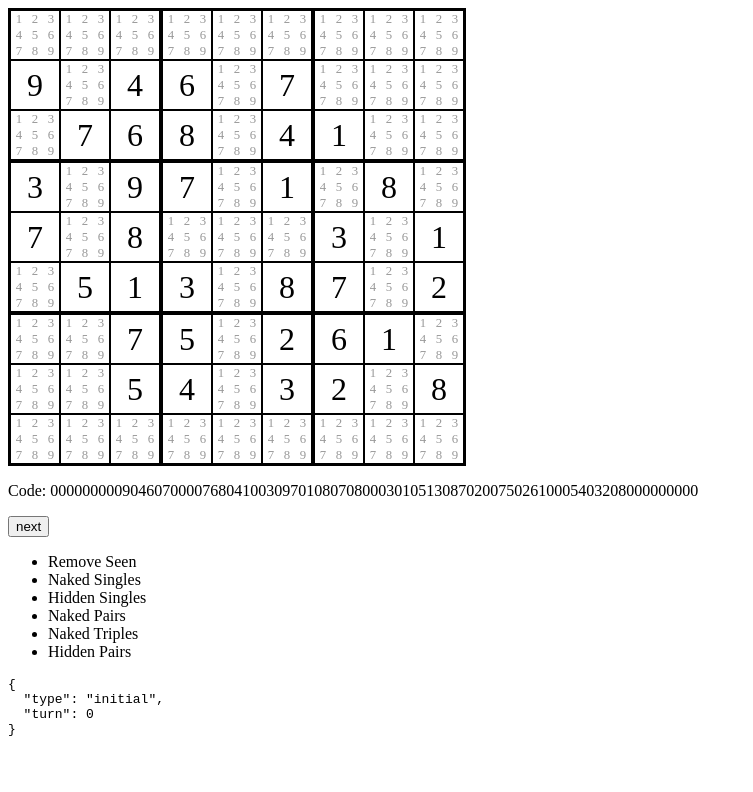
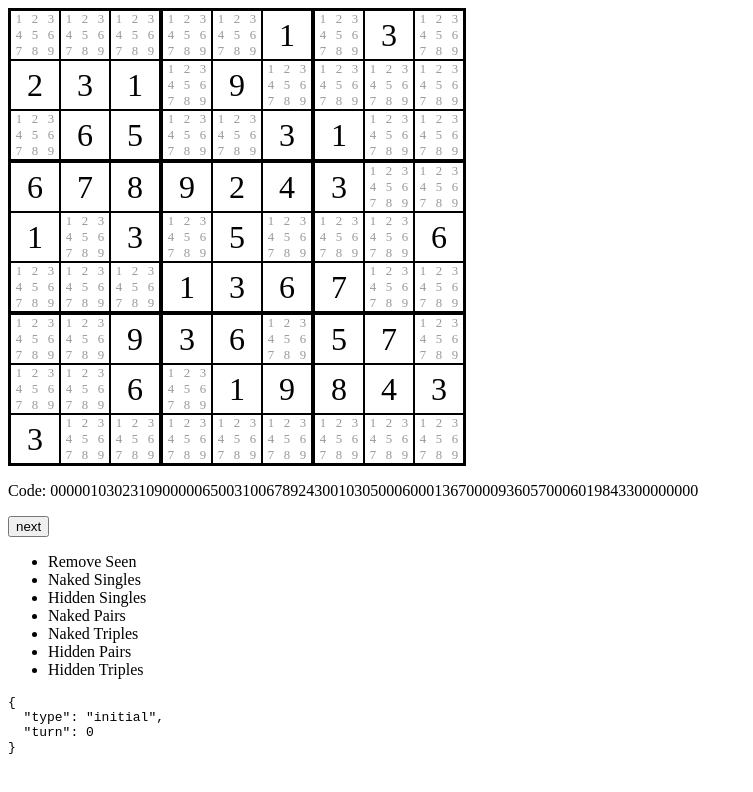
Before and after one commit to phjardas/sudoku, a React (Vite) app: page / in a window 1280 px wide. Shown: the top 792 px of the page, without its empty margins (0-753 px from the left). Built offline with nearby package versions, Linux system fonts and the light colour scheme.

Commit message:
hidden triples

```diff
--- a/src/App.tsx
+++ b/src/App.tsx
@@ -11,10 +11,12 @@ const nakedPair =
 const nakedTriple =
   "294513006600842319300697254000056000040080060000470000730164005900735001400928637";
 const hiddenPairs =
-  ".........9.46.7....768.41..3.97.1.8.7.8...3.1.513.87.2..75.261...54.32.8.........";
+  "000000000904607000076804100309701080708000301051308702007502610005403208000000000";
+const hiddenTriples =
+  "000001030231090000065003100678924300103050006000136700009360570006019843300000000";
 
 export default function App() {
-  const board = useMemo(() => parseBoard(hiddenPairs), []);
+  const board = useMemo(() => parseBoard(hiddenTriples), []);
 
   return <GameDisplay board={board} />;
 }
--- a/src/game/index.ts
+++ b/src/game/index.ts
@@ -8,6 +8,15 @@ export class Cell {
     public value?: number
   ) {
     this.candidates = value ? [] : possibleValues();
+  }
+
+  toString() {
+    return (
+      coordinates(this.row.nr, this.column.nr) +
+      "(" +
+      (this.value ?? this.candidates.join("")) +
+      ")"
+    );
   }
 }
 
@@ -25,6 +34,17 @@ export class CellBlock {
 
   getCellsForCandidate(candidate: number): ReadonlyArray<Cell> {
     return this.cells.filter((c) => c.candidates.includes(candidate));
+  }
+
+  toString() {
+    switch (this.type) {
+      case "row":
+        return "Row " + row(this.nr);
+      case "column":
+        return "Column " + (this.nr + 1);
+      case "box":
+        return "Box " + (this.nr + 1);
+    }
   }
 }
 
@@ -71,3 +91,11 @@ export function parseBoard(input: string): Board {
 export function possibleValues(): ReadonlyArray<number> {
   return [1, 2, 3, 4, 5, 6, 7, 8, 9];
 }
+
+export function row(nr: number): string {
+  return "ABCDEFGHJ"[nr];
+}
+
+export function coordinates(rowNr: number, column: number): string {
+  return row(rowNr) + (column + 1);
+}
--- a/src/solver/hidden-pairs.ts
+++ b/src/solver/hidden-pairs.ts
@@ -7,7 +7,9 @@ export const hiddenPairs: SolverStrategy = {
   label: "Hidden Pairs",
   perform: ({ board }) => {
     return {
-      actions: board.boxes.flatMap(findHiddenPairs),
+      actions: [...board.boxes, ...board.rows, ...board.columns].flatMap(
+        findHiddenPairs
+      ),
     };
   },
 };
--- a/src/solver/hidden-singles.ts
+++ b/src/solver/hidden-singles.ts
@@ -6,7 +6,9 @@ export const hiddenSingles: SolverStrategy = {
   label: "Hidden Singles",
   perform: ({ board }) => {
     return {
-      actions: board.boxes.flatMap(findHiddenSingles),
+      actions: [...board.boxes, ...board.rows, ...board.columns].flatMap(
+        findHiddenSingles
+      ),
     };
   },
 };
--- /dev/null
+++ b/src/solver/hidden-triples.ts
@@ -0,0 +1,90 @@
+import { Cell, CellBlock } from "../game";
+import { intersection, union } from "../utils";
+import type { SolverAction, SolverStrategy } from "./types";
+
+export const hiddenTriples: SolverStrategy = {
+  id: "hidden-triples",
+  label: "Hidden Triples",
+  perform: ({ board }) => {
+    return {
+      actions: [...board.boxes, ...board.rows, ...board.columns].flatMap(
+        findHiddenTriples
+      ),
+    };
+  },
+};
+
+function findHiddenTriples(box: CellBlock): ReadonlyArray<SolverAction> {
+  const cells = Array.from(new Array(9), (_, i) =>
+    box.cells.filter((c) => c.candidates.includes(i + 1))
+  );
+
+  const actions: Array<SolverAction> = [];
+
+  for (let i = 1; i <= 9; i++) {
+    const cellsA = cells[i - 1];
+
+    if (cellsA.length === 2 || cellsA.length === 3) {
+      for (let j = i + 1; j <= 9; j++) {
+        const cellsB = cells[j - 1];
+
+        if (cellsB.length === 2 || cellsB.length === 3) {
+          for (let k = j + 1; k <= 9; k++) {
+            const cellsC = cells[k - 1];
+
+            if (cellsC.length === 2 || cellsC.length === 3) {
+              const cellUnion = union(cellsA, cellsB, cellsC);
+
+              if (
+                cellUnion.length === 3 &&
+                intersection(cellUnion, cellsA).length >= 2 &&
+                intersection(cellUnion, cellsB).length >= 2 &&
+                intersection(cellUnion, cellsC).length >= 2
+              ) {
+                console.log(
+                  "%s has a hidden triple with %s in %s",
+                  box.toString(),
+                  [i, j, k].join(", "),
+                  cellUnion.join(", ")
+                );
+                actions.push(...createTupleActions(cellUnion, [i, j, k]));
+              }
+            }
+          }
+        }
+      }
+    }
+  }
+
+  return actions;
+}
+
+function createTupleActions(
+  tuple: ReadonlyArray<Cell>,
+  candidates: ReadonlyArray<number>
+): ReadonlyArray<SolverAction> {
+  const removals: ReadonlyArray<SolverAction> = tuple.flatMap((cell) =>
+    cell.candidates
+      .filter((c) => !candidates.includes(c))
+      .map((candidate) => ({
+        type: "remove-candidate",
+        row: cell.row.nr,
+        column: cell.column.nr,
+        value: candidate,
+      }))
+  );
+
+  if (!removals.length) return [];
+
+  const highlights: ReadonlyArray<SolverAction> = tuple.flatMap((cell) =>
+    candidates.map((candidate) => ({
+      type: "highlight-candidate",
+      row: cell.row.nr,
+      column: cell.column.nr,
+      value: candidate,
+      color: 1,
+    }))
+  );
+
+  return [...highlights, ...removals];
+}
--- a/src/solver/index.ts
+++ b/src/solver/index.ts
@@ -1,16 +1,12 @@
 import type { Board } from "../game";
 import { hiddenPairs } from "./hidden-pairs";
 import { hiddenSingles } from "./hidden-singles";
+import { hiddenTriples } from "./hidden-triples";
 import { nakedPairs } from "./naked-pairs";
 import { nakedSingles } from "./naked-singles";
 import { nakedTriples } from "./naked-triples";
 import { removeSeen } from "./remove-seen";
-import {
-  SolverState,
-  SolverStrategy,
-  StrategyPerformedState,
-  StrategyPreviewState,
-} from "./types";
+import { SolverState, SolverStrategy, StrategyPreviewState } from "./types";
 
 export class Solver {
   readonly strategies: ReadonlyArray<SolverStrategy> = [
@@ -20,6 +16,7 @@ export class Solver {
     nakedPairs,
     nakedTriples,
     hiddenPairs,
+    hiddenTriples,
   ];
   state: SolverState = { type: "initial", turn: 0 };
 
@@ -65,7 +62,7 @@ export class Solver {
     strategyIndex,
     actions,
     turn,
-  }: StrategyPreviewState): StrategyPerformedState {
+  }: StrategyPreviewState): SolverState {
     (actions ?? []).map((action) => {
       const cell = this.board.rows[action.row].cells[action.column];
 
@@ -80,6 +77,8 @@ export class Solver {
       }
     });
 
-    return { type: "strategy-performed", strategyIndex, turn: turn + 1 };
+    return this.board.cells.some((c) => !c.value)
+      ? { type: "strategy-performed", strategyIndex, turn: turn + 1 }
+      : { type: "solved", turn: turn + 1 };
   }
 }
--- a/src/solver/naked-pairs.ts
+++ b/src/solver/naked-pairs.ts
@@ -7,7 +7,9 @@ export const nakedPairs: SolverStrategy = {
   label: "Naked Pairs",
   perform: ({ board }) => {
     return {
-      actions: board.boxes.flatMap(findNakedPairs),
+      actions: [...board.boxes, ...board.rows, ...board.columns].flatMap(
+        findNakedPairs
+      ),
     };
   },
 };
--- a/src/solver/naked-triples.ts
+++ b/src/solver/naked-triples.ts
@@ -7,7 +7,9 @@ export const nakedTriples: SolverStrategy = {
   label: "Naked Triples",
   perform: ({ board }) => {
     return {
-      actions: board.boxes.flatMap(findNakedTriples),
+      actions: [...board.boxes, ...board.rows, ...board.columns].flatMap(
+        findNakedTriples
+      ),
     };
   },
 };
```
